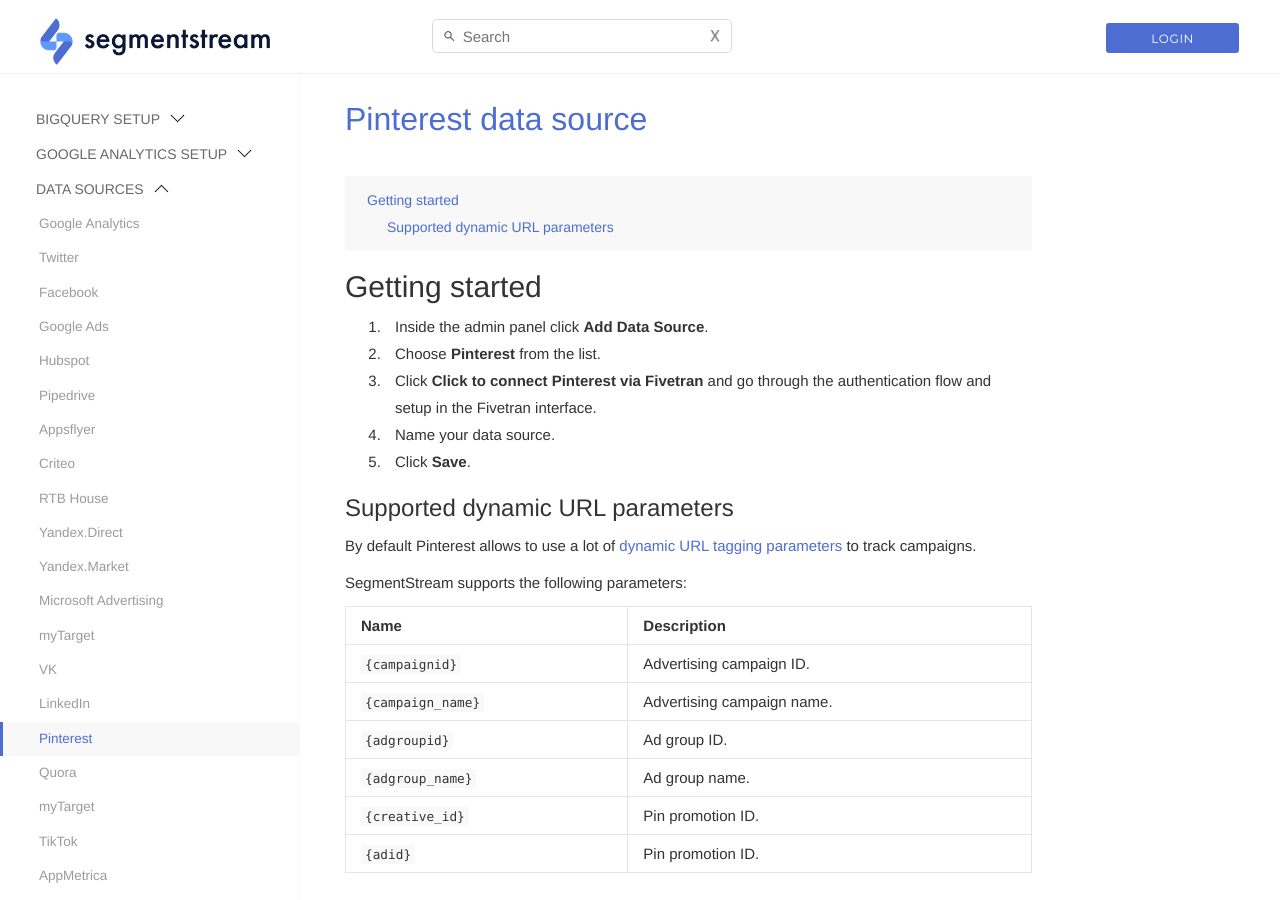
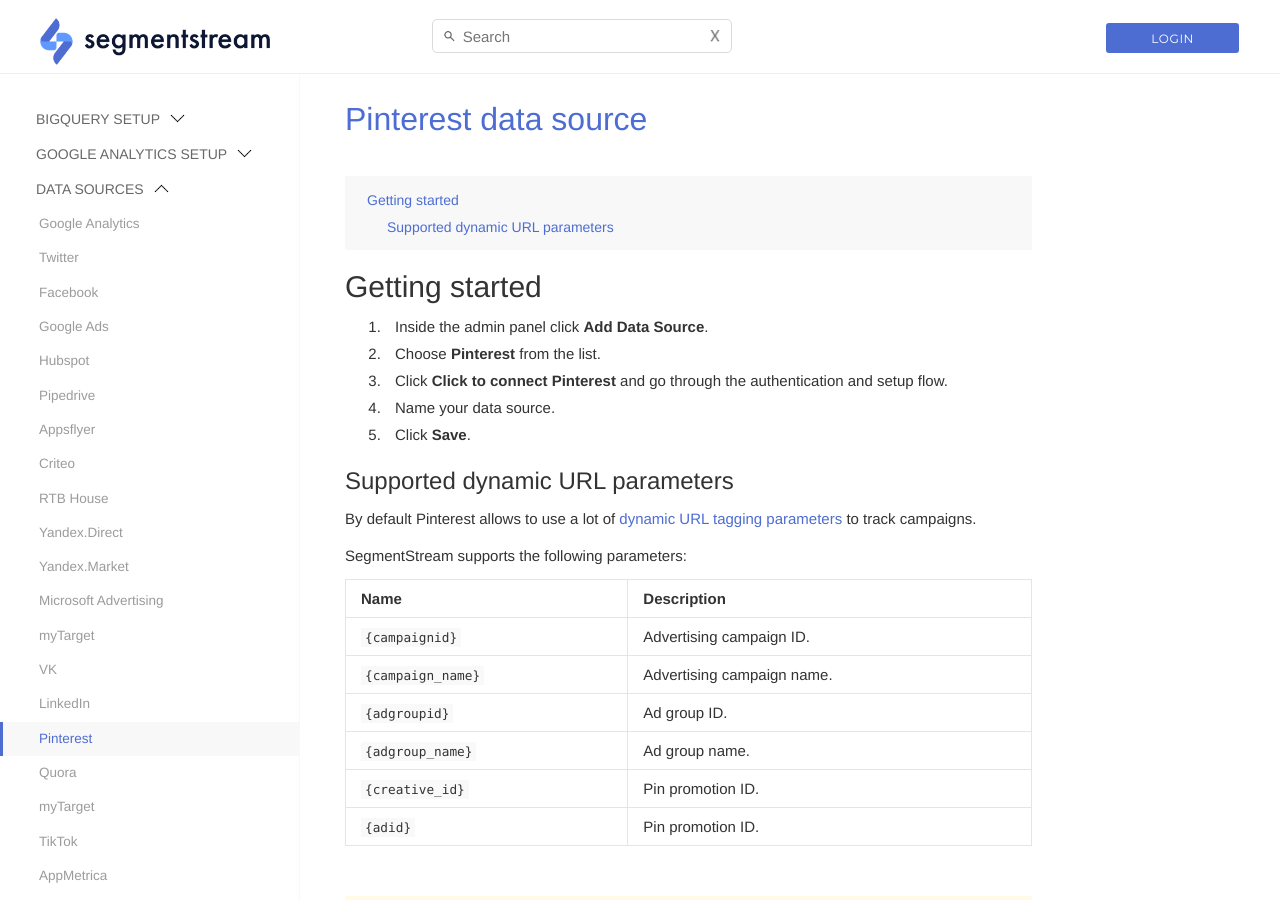
Before and after one commit to segmentstream-com/segmentstream-com.github.io, a Jekyll site: the page built from _docs/datasources/pinterest.md, in a window 1280 px wide and 900 px high. Built offline with Jekyll 4.4.1, drawn with Linux system fonts in a browser that asks for light colours; nearby versions of some CDN libraries.

Commit message:
fix pinterest doc

```diff
--- a/_docs/datasources/pinterest.md
+++ b/_docs/datasources/pinterest.md
@@ -11,7 +11,7 @@
 
 1. Inside the admin panel click **Add Data Source**.
 2. Choose **Pinterest** from the list.
-3. Click **Click to connect Pinterest via Fivetran** and go through the authentication flow and setup in the Fivetran interface.
+3. Click **Click to connect Pinterest** and go through the authentication and setup flow.
 4. Name your data source.
 5. Click **Save**.
 
```
